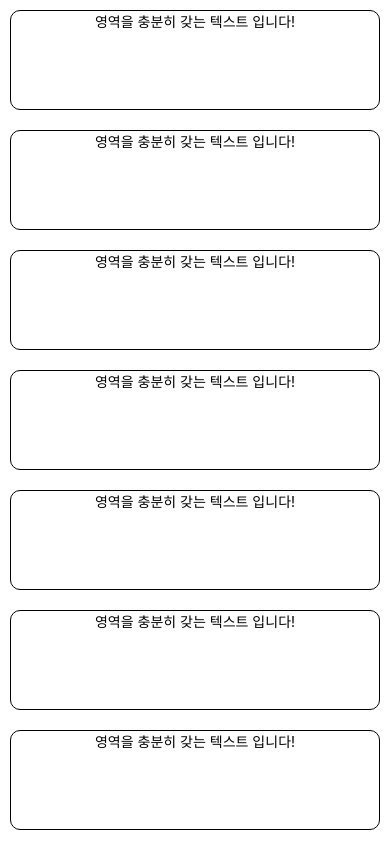
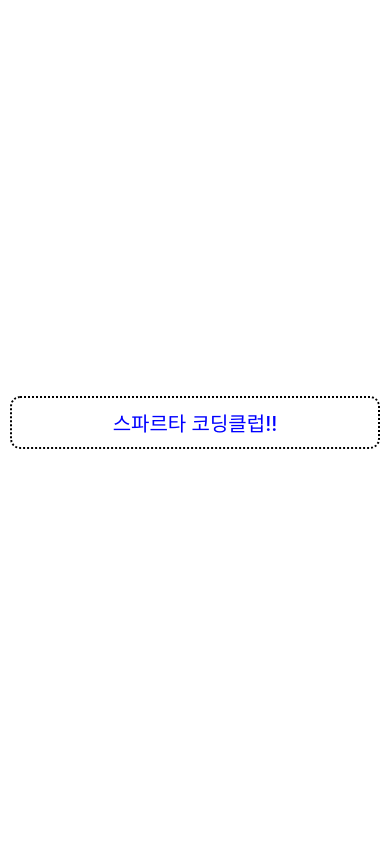
Before and after one commit to hurricanenara/react-native-1, a React Native app: screen / in a window 390 px wide. Built offline with nearby package versions, Linux system fonts and the light colour scheme.

Commit message:
add view scroll etc

```diff
--- a/App.js
+++ b/App.js
@@ -82,58 +82,331 @@
 //   },
 // });
 
+// import React from 'react';
+// import { StyleSheet, Text, View } from 'react-native';
+
+// export default function App() {
+//   return (
+//                 //각 태그들에는 style이라는 속성을 갖습니다.
+//                 //이 속성은 파일 최하단에 작성한 스타일 코드 객체의 키 값을 부여해
+//     // 엘리먼트들에 스타일을 줄 수 있습니다.
+//     //이는 JSX문법을 배우고 난 다음 더 자세히 다룹니다.
+//     <View style={styles.container}>
+//                         {/* //보인 영역을 갖는 엘리먼트 7가 반복적으로 쓰였습니다. */}
+//       <View style={styles.textContainer}>
+//         <Text style={styles.textStyle}>영역을 충분히 갖는 텍스트 입니다!</Text>
+//       </View>
+//       <View style={styles.textContainer}>
+//         <Text style={styles.textStyle}>영역을 충분히 갖는 텍스트 입니다!</Text>
+//       </View>
+//       <View style={styles.textContainer}>
+//         <Text style={styles.textStyle}>영역을 충분히 갖는 텍스트 입니다!</Text>
+//       </View>
+//       <View style={styles.textContainer}>
+//         <Text style={styles.textStyle}>영역을 충분히 갖는 텍스트 입니다!</Text>
+//       </View>
+//       <View style={styles.textContainer}>
+//         <Text style={styles.textStyle}>영역을 충분히 갖는 텍스트 입니다!</Text>
+//       </View>
+//       <View style={styles.textContainer}>
+//         <Text style={styles.textStyle}>영역을 충분히 갖는 텍스트 입니다!</Text>
+//       </View>
+//       <View style={styles.textContainer}>
+//         <Text style={styles.textStyle}>영역을 충분히 갖는 텍스트 입니다!</Text>
+//       </View>
+//     </View>
+//   );
+// }
+
+// //엑스트가 영역을 갖고, 가운데 정렬도 하며, 테두리 스타일을 갖게 끔 하는 코드입니다.
+// //JSX를 마저 배우고 스타일에 대해 자세히 다루니
+// //걱정 안해도 좋습니다!
+// const styles = StyleSheet.create({
+//   container: {
+//     flex: 1,
+//     backgroundColor: '#fff',
+//   },
+//   textContainer: {
+//     height:100,
+//     borderColor:'#000',
+//     borderWidth:1,
+//     borderRadius:10,
+//     margin:10,
+//   },
+//   textStyle: {
+//     textAlign:"center"
+//   }
+// });
+
+// import React from 'react';
+// import { StyleSheet, Text, View, ScrollView } from 'react-native';
+
+// export default function App() {
+//   return (
+//     <ScrollView style={styles.container}>
+//       <View style={styles.textContainer}>
+//         <Text style={styles.textStyle}>영역을 충분히 갖는 텍스트 입니다!</Text>
+//       </View>
+//       <View style={styles.textContainer}>
+//         <Text style={styles.textStyle}>영역을 충분히 갖는 텍스트 입니다!</Text>
+//       </View>
+//       <View style={styles.textContainer}>
+//         <Text style={styles.textStyle}>영역을 충분히 갖는 텍스트 입니다!</Text>
+//       </View>
+//       <View style={styles.textContainer}>
+//         <Text style={styles.textStyle}>영역을 충분히 갖는 텍스트 입니다!</Text>
+//       </View>
+//       <View style={styles.textContainer}>
+//         <Text style={styles.textStyle}>영역을 충분히 갖는 텍스트 입니다!</Text>
+//       </View>
+//       <View style={styles.textContainer}>
+//         <Text style={styles.textStyle}>영역을 충분히 갖는 텍스트 입니다!</Text>
+//       </View>
+//       <View style={styles.textContainer}>
+//         <Text style={styles.textStyle}>영역을 충분히 갖는 텍스트 입니다!</Text>
+//       </View>
+//     </ScrollView>
+//   );
+// }
+
+// const styles = StyleSheet.create({
+//   container: {
+//     flex: 1,
+//     backgroundColor: '#fff',
+//   },
+//   textContainer: {
+//     height:100,
+//     borderColor:'#000',
+//     borderWidth:1,
+//     borderRadius:10,
+//     margin:10,
+//   },
+//   textStyle: {
+//     textAlign:"center"
+//   }
+// });
+
+// import React from 'react';
+// import { StyleSheet, Text, View, Button, Alert } from 'react-native';
+
+// export default function App() {
+
+//   const customAlert = () => {
+//     alert('Aerted!')
+//   }
+
+//   return (
+//     <View style={styles.container}>
+//       <View style={styles.textContainer}>
+//         <Text style={styles.textStyle}>아래 버튼을 눌러주세요</Text>
+//         {/* 버튼 onPress 속성에 일반 함수를 연결 할 수 있습니다. */}
+//         <Button
+//           style={styles.buttonStyle}
+//           title="버튼입니다 123"
+//           color="#f194ff"
+//           onPress={customAlert}
+//         />
+//         {/* ES6 문법으로 배웠던 화살표 함수로 연결 할 수도 있습니다. */}
+//         <Button
+//             style={styles.buttonStyle}
+//             title="버튼입니다 "
+//             color="#FF0000"
+//             onPress={()=>{
+//               Alert.alert('팝업 알람입니다!!')
+//             }}
+//           />
+//           </View>
+//     </View>
+//   );
+// }
+
+// const styles = StyleSheet.create({
+//   container: {
+//     flex: 1,
+//     backgroundColor: '#fff',
+//     margin: 10,
+//   },
+//   textContainer: {
+//     height:100,
+//     margin:10,
+//   },
+//   textStyle: {
+//     textAlign:"center"
+//   },
+// });
+
+// import React from 'react';
+// import { StyleSheet, Text, View, ScrollView, TouchableOpacity, Alert } from 'react-native';
+
+// export default function App() {
+//   const customAlert = () => {
+//     Alert.alert("TouchableOpacity에도 onPress 속성이 있습니다")
+//   }
+//   return (
+//     <ScrollView style={styles.container}>
+//       <TouchableOpacity style={styles.textContainer} onPress={customAlert}>
+//         <Text style={styles.textStyle}>영역을 충분히 갖는 텍스트 입니다!</Text>
+//       </TouchableOpacity>
+//       <TouchableOpacity style={styles.textContainer} onPress={customAlert}>
+//         <Text style={styles.textStyle}>영역을 충분히 갖는 텍스트 입니다!</Text>
+//       </TouchableOpacity>
+//       <TouchableOpacity style={styles.textContainer} onPress={customAlert}>
+//         <Text style={styles.textStyle}>영역을 충분히 갖는 텍스트 입니다!</Text>
+//       </TouchableOpacity>
+//       <TouchableOpacity style={styles.textContainer} onPress={customAlert}>
+//         <Text style={styles.textStyle}>영역을 충분히 갖는 텍스트 입니다!</Text>
+//       </TouchableOpacity>
+//       <TouchableOpacity style={styles.textContainer} onPress={customAlert}>
+//         <Text style={styles.textStyle}>영역을 충분히 갖는 텍스트 입니다!</Text>
+//       </TouchableOpacity>
+//       <TouchableOpacity style={styles.textContainer} onPress={customAlert}>
+//         <Text style={styles.textStyle}>영역을 충분히 갖는 텍스트 입니다!</Text>
+//       </TouchableOpacity>
+//       <TouchableOpacity style={styles.textContainer} onPress={customAlert}>
+//         <Text style={styles.textStyle}>영역을 충분히 갖는 텍스트 입니다!</Text>
+//       </TouchableOpacity>
+//     </ScrollView>
+//   );
+// }
+
+// const styles = StyleSheet.create({
+//   container: {
+//     flex: 1,
+//     backgroundColor: '#fff',
+//     margin: 10,
+//   },
+//   textContainer: {
+//     height:100,
+//     borderColor:'#000',
+//     borderWidth:1,
+//     borderRadius:10,
+//     margin:10,
+//   },
+//   textStyle: {
+//     textAlign:"center"
+//   }
+// });
+
+// import React from 'react';
+// import { StyleSheet, Text, View, Image } from 'react-native';
+// //이렇게 상단에 가져와 사용할 이미지를 불러옵니다
+// import favicon from "./assets/favicon.png"
+
+// export default function App() {
+//   return (
+//     <View style={styles.container}>
+// 			{/*이미지 태그 soruce 부분에 가져온 미지 이름을 넣습니다 */}
+//       <Image
+//         source={favicon}
+// 				// 사용설명서에 나와 있는 resizeMode 속성 값을 그대로 넣어 적용합니다
+//         resizeMode={"contain"} //repeat, cover etc
+//         style={styles.imageStyle}
+//       />
+//     </View>
+//   );
+// }
+
+// const styles = StyleSheet.create({
+//   container: {
+//     flex: 1,
+//     backgroundColor: '#fff',
+//     //혹시 미리 궁금하신 분들을 위해 언급하자면,
+//     //justifyContent와 alignContent는 영역 안에 있는 콘텐츠들을 정렬합니다
+//     justifyContent:"center",
+//     alignContent:"center"
+//   },
+//   imageStyle: {
+//     width:"100%",
+//     height:"100%",
+//     alignItems:"center",
+//     justifyContent:"center"
+//   }
+// });
+
+// import React from 'react';
+// import { StyleSheet, Text, View, Image } from 'react-native';
+// //이렇게 상단에 가져와 사용할 이미지를 불러옵니다
+// import favicon from "./assets/favicon.png"
+
+// export default function App() {
+//   return (
+//     <View style={styles.container}>
+// 			{/*이미지 태그 soruce 부분에 가져온 미지 이름을 넣습니다 */}
+//       <Image
+//         source={{uri:'https://images.unsplash.com/photo-1424819827928-55f0c8497861?fit=crop&w=600&h=600%27'}}
+// 				// 사용설명서에 나와 있는 resizeMode 속성 값을 그대로 넣어 적용합니다
+//         resizeMode={"cover"}
+//         style={styles.imageStyle}
+//       />
+//     </View>
+//   );
+// }
+
+// const styles = StyleSheet.create({
+//   container: {
+//     flex: 1,
+//     backgroundColor: '#fff',
+//     //혹시 미리 궁금하신 분들을 위해 언급하자면,
+//     //justifyContent와 alignContent는 영역 안에 있는 콘텐츠들을 정렬합니다
+//     justifyContent:"center",
+//     alignContent:"center"
+//   },
+//   imageStyle: {
+//     width:"100%",
+//     height:"100%",
+//     alignItems:"center",
+//     justifyContent:"center"
+//   }
+// });
+
 import React from 'react';
-import { StyleSheet, Text, View } from 'react-native';
+import { StyleSheet, Text, View, Image } from 'react-native';
 
 export default function App() {
   return (
-                //각 태그들에는 style이라는 속성을 갖습니다.
-                //이 속성은 파일 최하단에 작성한 스타일 코드 객체의 키 값을 부여해
-    // 엘리먼트들에 스타일을 줄 수 있습니다.
-    //이는 JSX문법을 배우고 난 다음 더 자세히 다룹니다.
     <View style={styles.container}>
-                        {/* //보인 영역을 갖는 엘리먼트 7가 반복적으로 쓰였습니다. */}
       <View style={styles.textContainer}>
-        <Text style={styles.textStyle}>영역을 충분히 갖는 텍스트 입니다!</Text>
-      </View>
-      <View style={styles.textContainer}>
-        <Text style={styles.textStyle}>영역을 충분히 갖는 텍스트 입니다!</Text>
-      </View>
-      <View style={styles.textContainer}>
-        <Text style={styles.textStyle}>영역을 충분히 갖는 텍스트 입니다!</Text>
-      </View>
-      <View style={styles.textContainer}>
-        <Text style={styles.textStyle}>영역을 충분히 갖는 텍스트 입니다!</Text>
-      </View>
-      <View style={styles.textContainer}>
-        <Text style={styles.textStyle}>영역을 충분히 갖는 텍스트 입니다!</Text>
-      </View>
-      <View style={styles.textContainer}>
-        <Text style={styles.textStyle}>영역을 충분히 갖는 텍스트 입니다!</Text>
-      </View>
-      <View style={styles.textContainer}>
-        <Text style={styles.textStyle}>영역을 충분히 갖는 텍스트 입니다!</Text>
+        <Text style={styles.textStyle}>스파르타 코딩클럽!!</Text>
       </View>
     </View>
   );
 }
 
-//엑스트가 영역을 갖고, 가운데 정렬도 하며, 테두리 스타일을 갖게 끔 하는 코드입니다.
-//JSX를 마저 배우고 스타일에 대해 자세히 다루니
-//걱정 안해도 좋습니다!
 const styles = StyleSheet.create({
   container: {
+    //영역을 잡는 속성입니다. 따로 자세히 다룹니다.
+    //flex: 1은 전체 화면을 가져간다는 뜻입니다
     flex: 1,
+    //영역의 배경 색을 결정합니다
     backgroundColor: '#fff',
+    //아래 두 속성은 영역 안의 컨텐츠들의 배치를 결정합니다.
+    //flex를 자세히 다룰때 같이 자세히 다룹니다
+    justifyContent:"center",
+    alignContent:"center"
   },
   textContainer: {
-    height:100,
-    borderColor:'#000',
-    borderWidth:1,
+    //영역의 바깥 공간 이격을 뜻합니다(하단 이미지 참조)
+    margin:10,
+    //영역 안의 컨텐츠 이격 공간을 뜻합니다(하단 이미지 참조)
+    padding: 10,
+    //테두리의 구부러짐을 결정합니다. 지금 보면 조금 둥글죠?
     borderRadius:10,
-    margin:10,
+    //테두리의 두께를 결정합니다
+    borderWidth:2,
+    //테두리 색을 결정합니다
+    borderColor:"#000",
+    //테구리 스타일을 결정합니다. 실선은 solid 입니다
+    borderStyle:"dotted",
+
   },
   textStyle: {
+    //글자 색을 결정합니다. rgb, 값 이름, 색상코드 모두 가능합니다
+    color:"blue",
+    //글자의 크기를 결정합니다
+    fontSize:20,
+    //글자의 두께를 결정합니다
+    fontWeight:"500",
+    //가로기준으로 글자의 위치를 결정합니다
     textAlign:"center"
   }
 });
```
